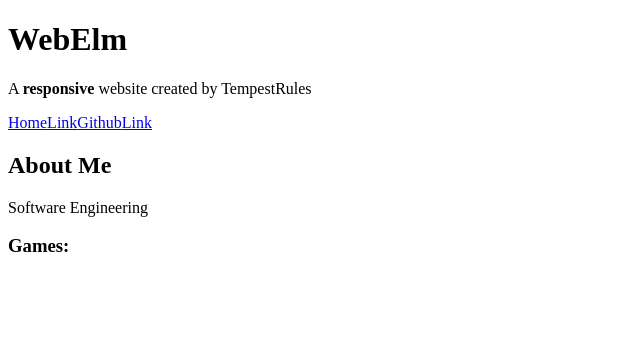
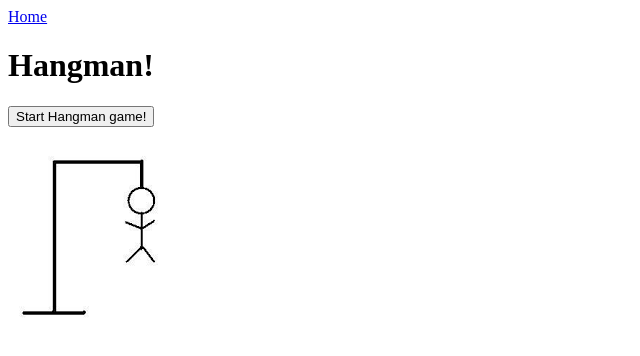
Before and after one commit to TempestRules/Brainstorm, an Angular app in the folder Website/WebElm/: page /hangman in a window 1280 px wide. Shown: the top 356 px of the page, without its empty margins (0-640 px from the left). Built offline with nearby package versions, Linux system fonts and the light colour scheme.

Commit message:
Home component
Added routing

```diff
--- a/Website/WebElm/src/app/app.component.html
+++ b/Website/WebElm/src/app/app.component.html
@@ -1,22 +1 @@
-
-<!--The big box in the top-->
-<div class="header">
-    <h1>WebElm</h1>
-    <p>A <b>responsive</b> website created by TempestRules</p>
-  </div>
-
-<!--The navigation bar with links.-->
-  <div class="navbar">
-    <a href="#" class="active">Home</a>
-    <a href="#">Link</a>
-    <a href="https://github.com/TempestRules">Github</a>
-    <a href="#" class="right">Link</a>
-  </div>
-
-<!--Row with information and links-->
-  <div class="row">
-    <div class="side">
-      <h2>About Me</h2>
-      <p>Software Engineering</p>
-      <h3>Games:</h3>
-    </div>
+<router-outlet></router-outlet>
--- a/Website/WebElm/src/app/hangman/hangman.component.html
+++ b/Website/WebElm/src/app/hangman/hangman.component.html
@@ -1,4 +1,7 @@
-<p>hangman works!</p>
+<a routerLink="/home">Home</a>
+
 
 <h1>Hangman!</h1>
-<button (click)='game();'>Start Hangman game!</button>
+<button (click)='game();'>Start Hangman game!</button><br>
+
+<img src="assets/images/hangmanImage.png">
--- /dev/null
+++ b/Website/WebElm/src/app/home/home.component.html
@@ -0,0 +1,24 @@
+<!--The big box in the top-->
+<div class="header">
+    <h1>WebElm</h1>
+    <p>A <b>responsive</b> website created by TempestRules</p>
+  </div>
+
+<!--The navigation bar with links.-->
+  <div class="navbar">
+    <a href="#" class="active">Home</a>
+    <a href="#">Link</a>
+    <a href="https://github.com/TempestRules">Github</a>
+    <a href="#" class="right">Link</a>
+  </div>
+
+<!--Row with information and links-->
+  <div class="row">
+    <div class="side">
+      <h2>About Me</h2>
+      <p>Software Engineering</p>
+      <h3>Games:</h3>
+      <nav>
+        <a routerLink="/hangman">Hangman</a>
+      </nav>
+    </div>
--- /dev/null
+++ b/Website/WebElm/src/app/home/home.component.ts
@@ -0,0 +1,15 @@
+import { Component, OnInit } from '@angular/core';
+
+@Component({
+  selector: 'app-home',
+  templateUrl: './home.component.html',
+  styleUrls: ['./home.component.css']
+})
+export class HomeComponent implements OnInit {
+
+  constructor() { }
+
+  ngOnInit(): void {
+  }
+
+}
```
Also changed, not shown: Website/WebElm/src/app/app-routing.module.ts (added, +17 -0 lines), Website/WebElm/src/app/app.module.ts (+6 -2 lines), Website/WebElm/src/app/home/home.component.css (added), Website/WebElm/src/assets/images/hangmanImage.png (added), 1 other file (tests, documents, lock files or other folders).
